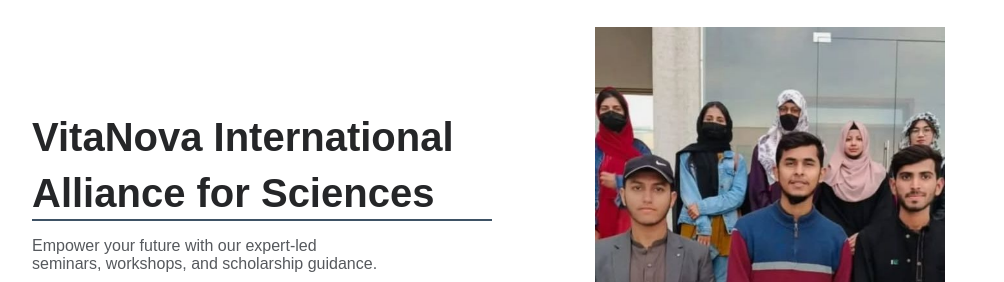
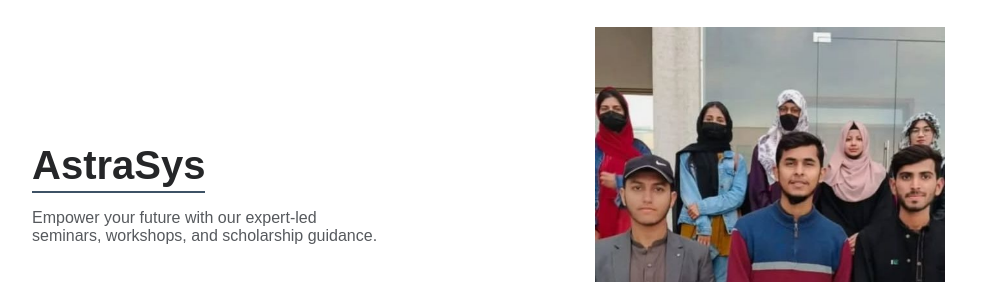
Before and after one commit to malaakali123/vitoportfolio, a plain HTML site: page index.html in a window 1280 px wide. Shown: the part 87-369 px from the top of the page, 124-1128 px from the left. Drawn offline with nearby package versions, Linux system fonts and the light colour scheme; a script that the page names is missing.

Commit message:
Update index.html

```diff
--- a/index.html
+++ b/index.html
@@ -13,7 +13,7 @@
         <!--=============== CSS ===============-->
         <link rel="stylesheet" href="assets/css/styles.css">
 
-        <title>VitaNova International Alliances for sciences</title>
+        <title>AstraSys</title>
     </head>
     <body>
         <!--==================== HEADER ====================-->
@@ -69,7 +69,7 @@
 
                     <div class="home__data">
                         <h1 class="home__title">
-                            <span class="highlight-text">VitaNova International Alliance for Sciences</span>
+                            <span class="highlight-text">AstraSys</span>
                         </h1>
 
                         <p class="home__description">
```
